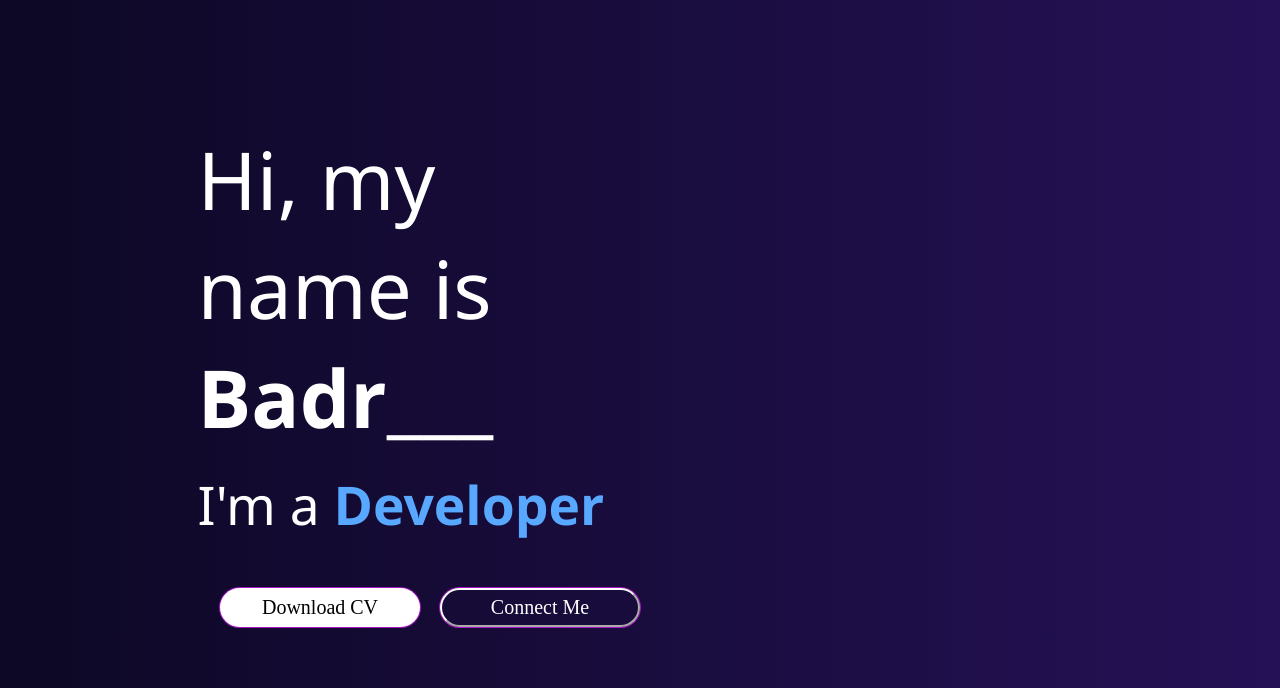
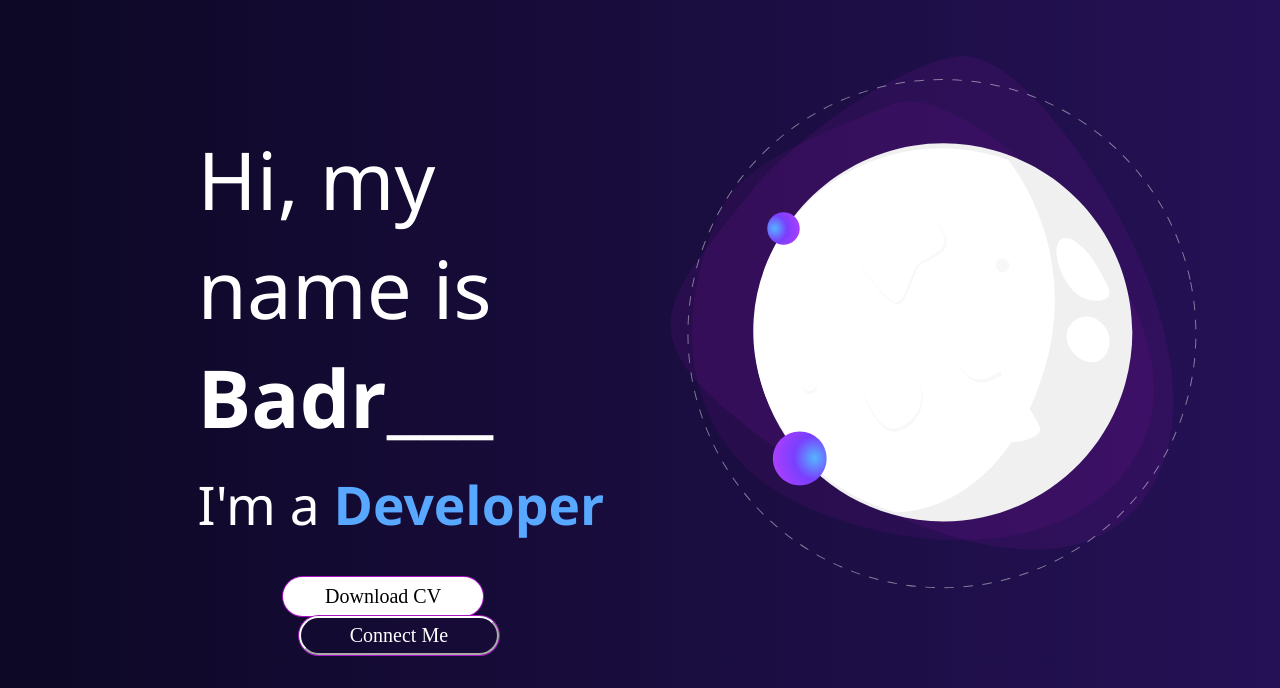
Before and after one commit to NotBDR/MyWebsite, a plain HTML site: page index.html in a window 1280 px wide. Shown: the part 112-800 px from the top of the page. Drawn offline with Linux system fonts and the light colour scheme.

```diff
--- a/index.html
+++ b/index.html
@@ -25,6 +25,9 @@
         <div class="Right"></div>
     </nav>
     <!-- ==----------------- end of Nav ----------------== -->
+
+     <!-- ---------------------- Hero ---------------------- -->
+
     <section class="container">
 
         <div class="left-text">
@@ -37,9 +40,18 @@
 
         </div>
 
-        <div class="right-ills"> </div>
+        <div class="right-ills">
+        <img class="moon" src="img/Right side.svg" alt="moon">
+       </div>
 
     </section>
+    <!-- ---------------------- end hero ---------------------- -->
+
+    <!-- ---------------------- footer ---------------------- -->
+
+
+    <!-- -------------------- end footer ---------------------- -->
+
 
 
 </body>
--- a/style.scss
+++ b/style.scss
@@ -66,11 +66,13 @@
     //----------------------- Hero ----------------------//
     .container{
         display: grid;
-        grid-template-rows: 50% 50%;
+        grid-template-columns: 45% 55%;
         box-sizing: border-box;
-        margin: 0 15%;
+        margin: 0 10% 0 15%;
+
         .left-text{
-            width: 50%;
+            grid-column: 0;
+
             font-family: 'Segoe UI', Tahoma, Geneva, Verdana, sans-serif;
             padding-top: 120px;
             font-weight: 400;
@@ -87,8 +89,8 @@
                 }
             }
             .hero-buttons{
-                float: right;
-                padding-top: 30px;
+                padding-left: 20%;
+                padding-top: 19px;
                 .Cv-button{
                     color: #000000;
                     font-family: "poppins";
@@ -138,9 +140,21 @@
                 }
 
         }
+        .right-ills{
+
+            display: flex;
+            grid-column: 2 ;
+        }
 
     }
 
 
 
     //----------------------- Hero End ------------------//
+
+
+    //---------------------- footer --------------------//
+
+
+
+    //---------------------- end footer --------------------//
```
Also changed, not shown: img/Right side.svg (added), style.css, 1 other file.
